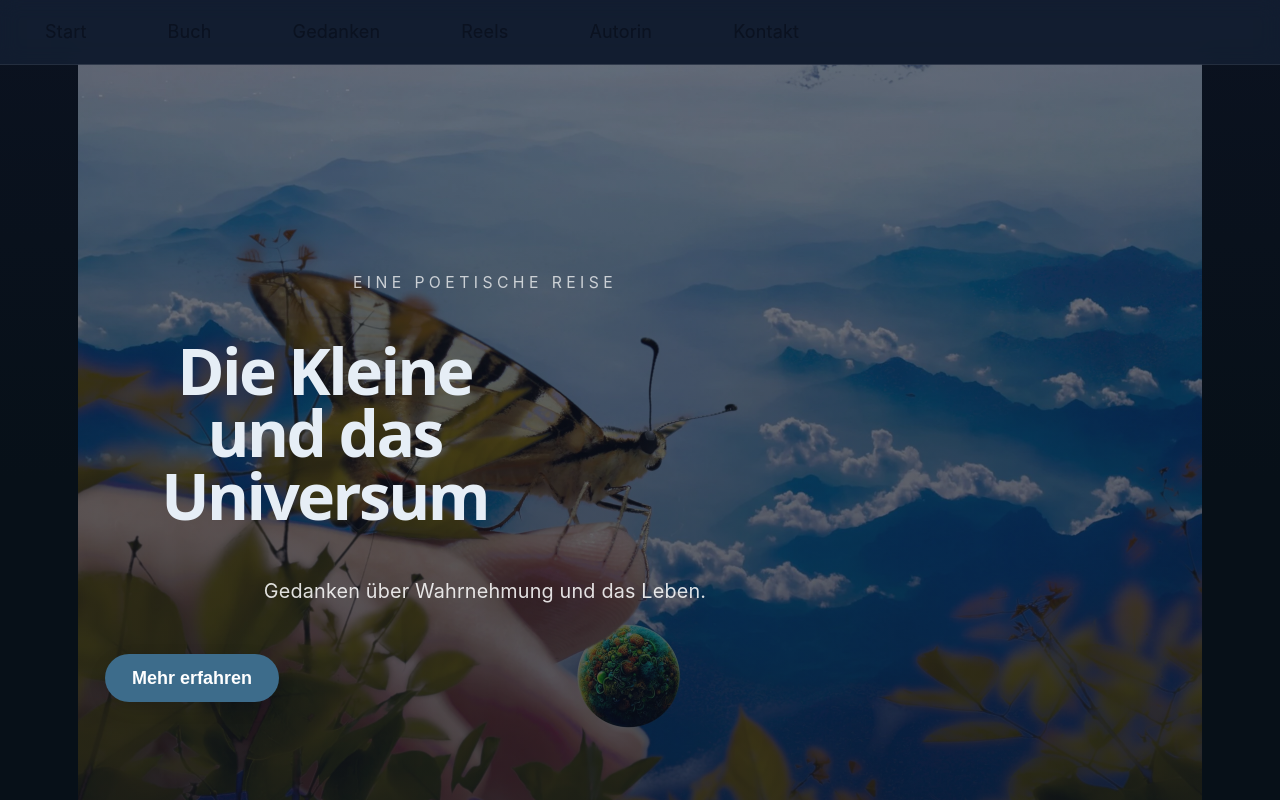
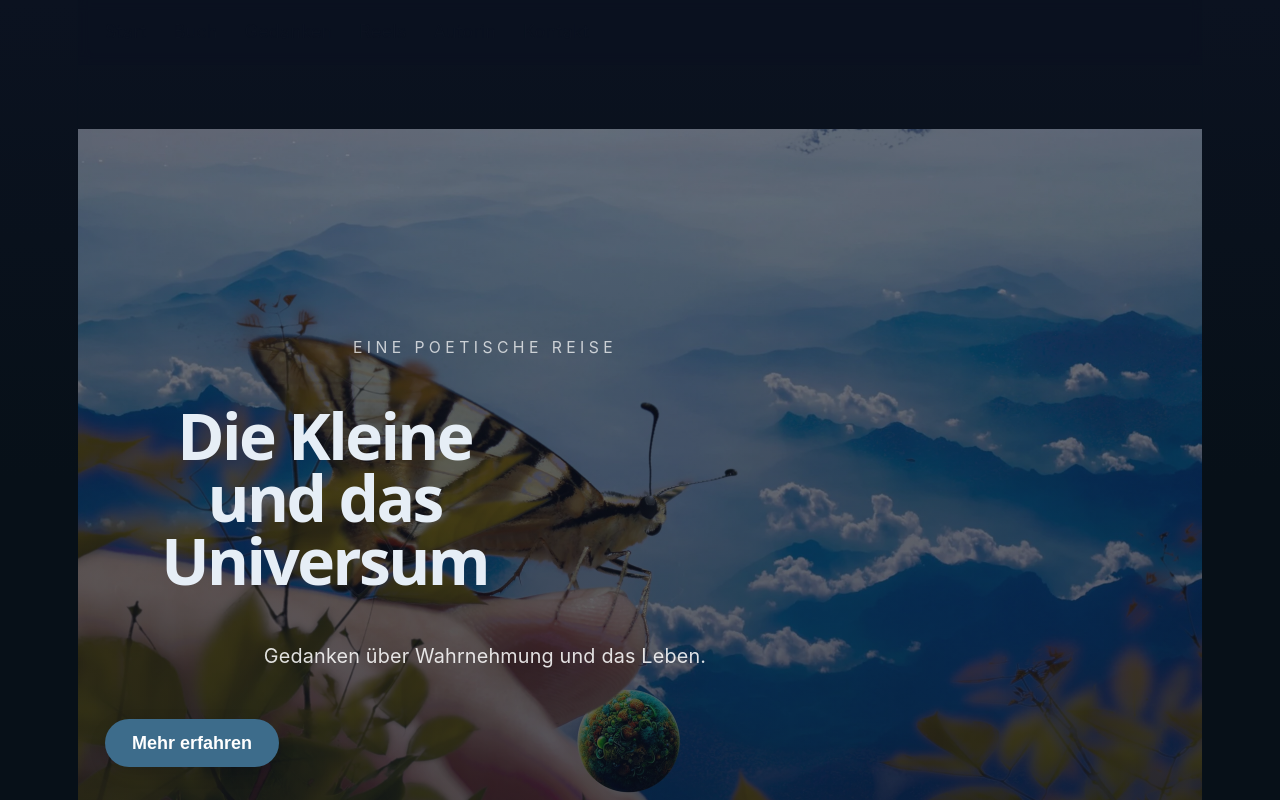
Before and after one commit to maynowak/digital-book-experience, a React (Vite) app: page / in a window 1280 px wide. Shown: the top 800 px of the page. Built offline with nearby package versions, Linux system fonts and the light colour scheme.

Commit message:
fix(ui): restore sticky navigation and align contact button

```diff
--- a/src/components/layout/Navbar/Navbar.module.css
+++ b/src/components/layout/Navbar/Navbar.module.css
@@ -1,40 +1,22 @@
 .header {
-  position: fixed;
+  position: sticky;
   top: 0;
-  left: 0;
-  width: 100%;
-  background: var(--nav-bg);
-  backdrop-filter: blur(10px);
-  border-bottom: 1px solid rgba(255, 255, 255, 0.08);
-  z-index: var(--z-nav);
+  z-index: 40;
+  background: rgba(11, 18, 32, 0.6);
+  backdrop-filter: blur(6px);
+  border-bottom: 1px solid var(--border);
 }
 .nav {
   display: flex;
-  gap: var(--space-6);
+  gap: 1.5rem;
   align-items: center;
   min-height: 64px;
-  overflow-x: auto;
-  scrollbar-width: none;
-}
-.nav::-webkit-scrollbar {
-  display: none;
 }
 a {
   text-decoration: none;
   color: var(--text);
-  transition: color var(--transition-fast);
-  padding: 0 var(--space-4);
-  flex-shrink: 0;
+  transition: color 0.18s;
 }
 a:hover {
   color: var(--color-accent);
 }
-
-@media (max-width: 640px) {
-  .nav {
-    gap: var(--space-4);
-  }
-  a {
-    padding: 0 var(--space-3);
-  }
-}
--- a/src/components/sections/Contact/ContactSection.module.css
+++ b/src/components/sections/Contact/ContactSection.module.css
@@ -1,3 +1,34 @@
-.section{padding:var(--space-9) 0}
-.form{display:grid;gap:var(--space-4)}
-input,textarea{padding:var(--space-4);border:1px solid var(--border-weak);border-radius:var(--radius-input)}
+.section {
+  padding: var(--space-9, 6rem) 0;
+}
+
+.form {
+  display: grid;
+  gap: var(--space-4, 1rem);
+}
+
+.form input,
+.form textarea {
+  width: 100%;
+  min-height: 3.5rem;
+  padding: 0.875rem 1rem;
+  border: 1px solid var(--border-weak, rgba(255, 255, 255, 0.2));
+  border-radius: var(--radius-input, 12px);
+  font: inherit;
+  line-height: 1.5;
+}
+
+.form textarea {
+  min-height: 10.5rem;
+  resize: vertical;
+}
+
+.form button {
+  min-height: 3.5rem;
+}
+
+.form input:focus-visible,
+.form textarea:focus-visible {
+  outline: 2px solid var(--color-primary);
+  outline-offset: 2px;
+}
```
